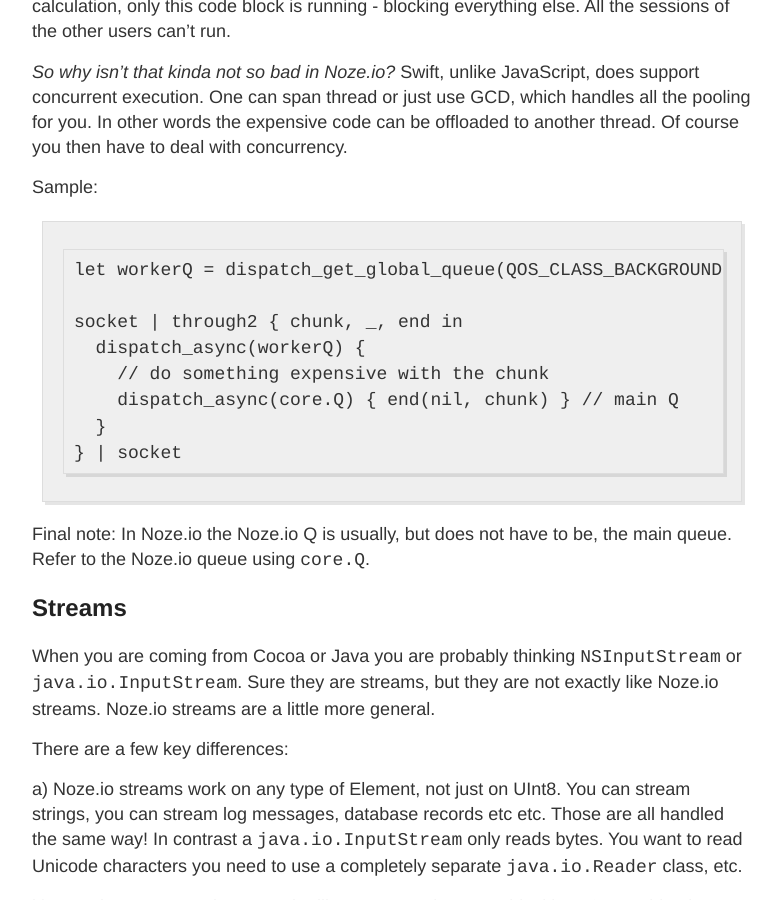
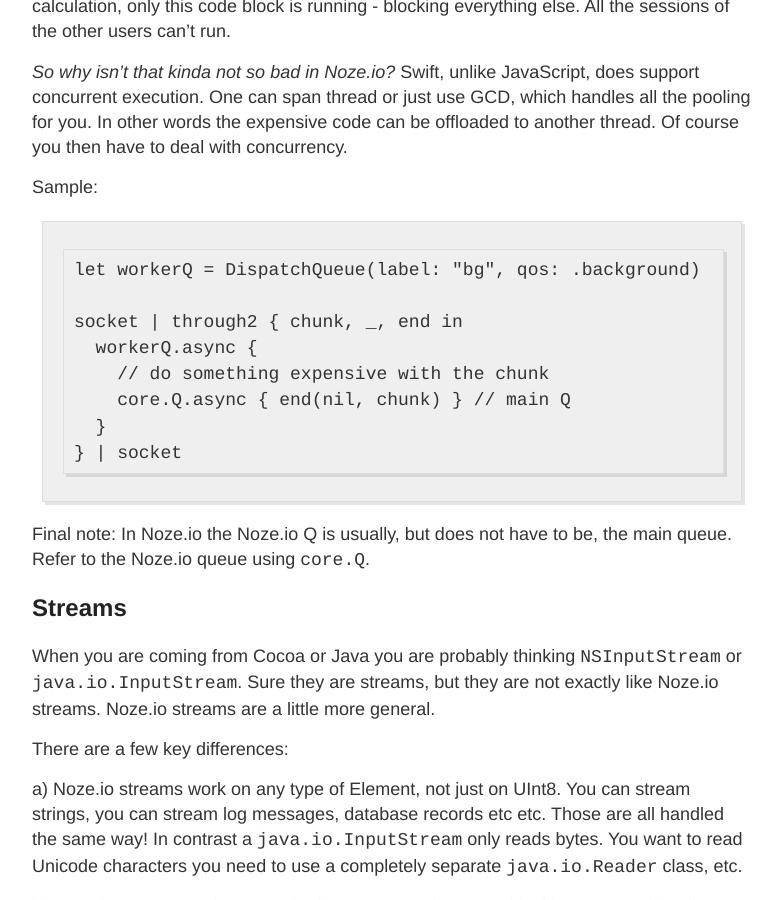
Before and after one commit to NozeIO/NozeIO.github.io, a Jekyll site: the page built from noze4nonnode.md, in a window 1280 px wide and 900 px high, scrolled down 1209 px. Shown: the whole window, without its empty margins (248-1029 px from the left). Built offline with Jekyll 4.4.1, drawn with Linux system fonts in a browser that asks for light colours; comment, search, counter and statistics services are not loaded.

Commit message:
Objective-GCD

```diff
--- a/noze4nonnode.md
+++ b/noze4nonnode.md
@@ -63,12 +63,12 @@
 
 Sample:
 
-    let workerQ = dispatch_get_global_queue(QOS_CLASS_BACKGROUND, 0)
+    let workerQ = DispatchQueue(label: "bg", qos: .background)
 
     socket | through2 { chunk, _, end in
-      dispatch_async(workerQ) {
+      workerQ.async {
         // do something expensive with the chunk
-        dispatch_async(core.Q) { end(nil, chunk) } // main Q
+        core.Q.async { end(nil, chunk) } // main Q
       }
     } | socket
 
```
